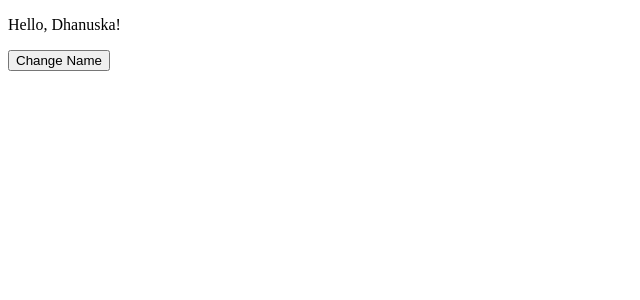
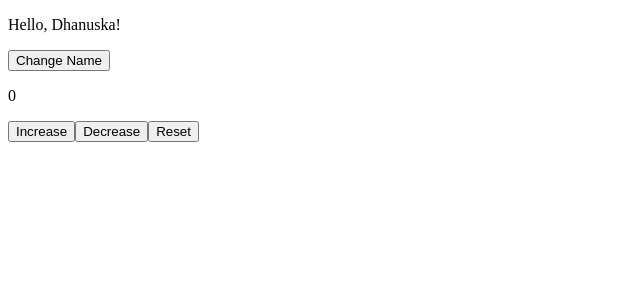
Before and after one commit to DhanushkaChandimal/react-state-and-props, a React (Vite) app: page / in a window 1280 px wide. Shown: the top 300 px of the page, without its empty margins (0-640 px from the left). Built offline with nearby package versions, Linux system fonts and the light colour scheme.

Commit message:
Implement counter

```diff
--- a/src/App.jsx
+++ b/src/App.jsx
@@ -1,10 +1,12 @@
 import ClassStateTest from './ClassStateTest'
+import Counter from './Counter'
 
 function App() {
 
   return (
     <>
       <ClassStateTest/>
+      <Counter/>
     </>
   )
 }
--- /dev/null
+++ b/src/Counter.jsx
@@ -0,0 +1,38 @@
+import { useState } from "react"
+
+
+function Counter() {
+    const[count, setCount] = useState(0);
+    const[message, setMessage] = useState("");
+
+    const increaseCount = () =>{
+        setCount(count + 1);
+        if(count>-2){
+            setMessage("")
+        }
+    }
+
+    const decreaseCount = () =>{
+        setCount(count - 1);
+        if(count<1){
+            setMessage("Negative Value!")
+        }
+    }
+
+    const resetCount = () =>{
+        setCount(0);
+        setMessage("")
+    }
+
+    return(
+        <>
+            <p>{count}</p>
+            <button onClick={increaseCount}>Increase</button>
+            <button onClick={decreaseCount}>Decrease</button>
+            <button onClick={resetCount}>Reset</button>
+            <p>{message}</p>
+        </>
+    )
+}
+
+export default Counter
```
